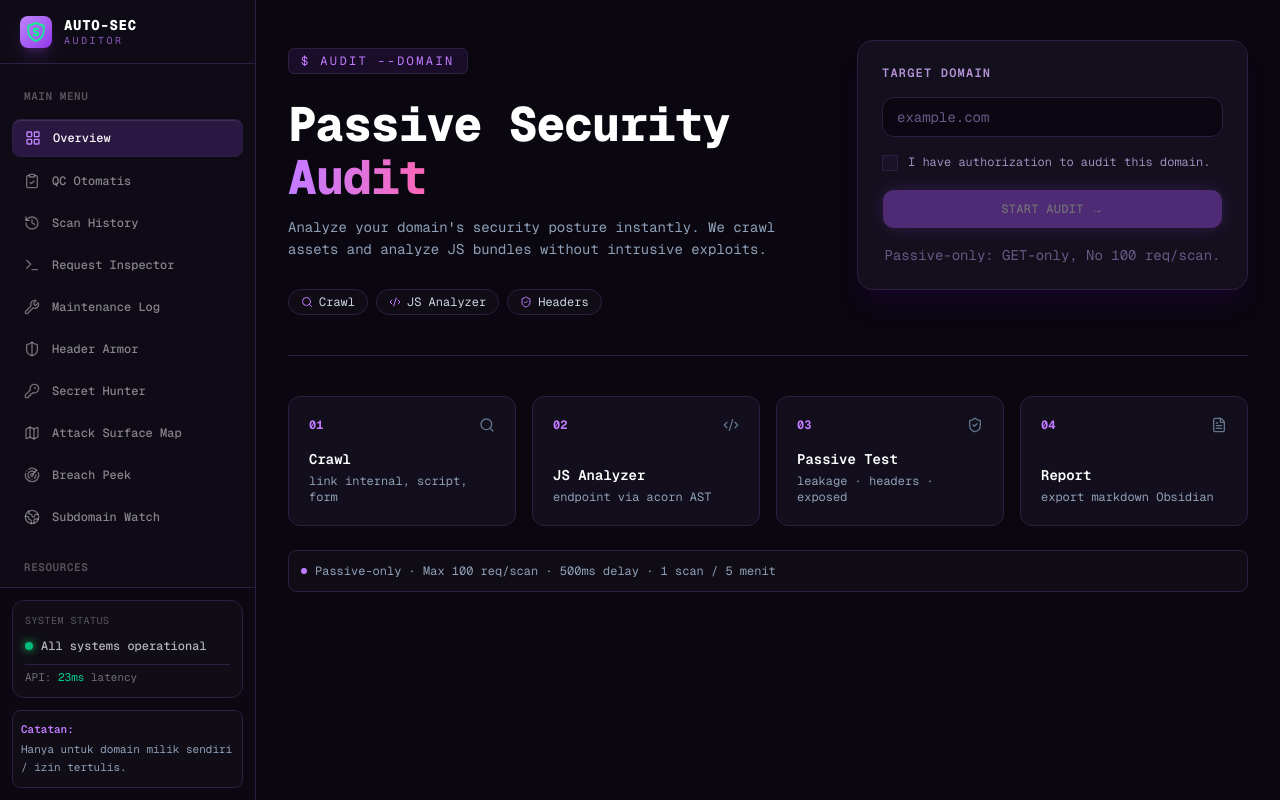
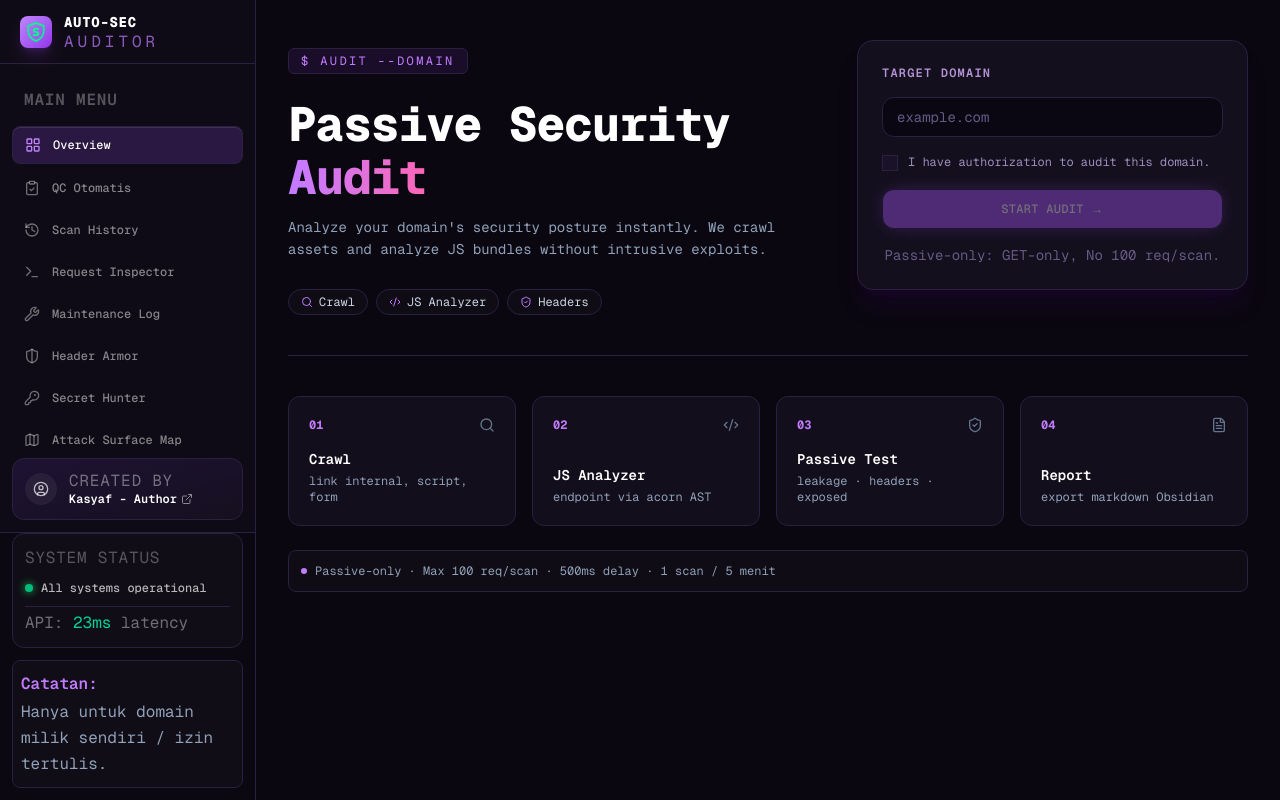
Before and after one commit to MeledakCik/audit-otomatis, a Next.js app: page / in a window 1280 px wide. Built offline with nearby package versions, Linux system fonts and the light colour scheme.

Commit message:
sadasdasds

```diff
--- a/components/app-sidebar.tsx
+++ b/components/app-sidebar.tsx
@@ -15,9 +15,12 @@ import {
   Map,
   Radar,
   Globe2,
+  ExternalLink,
+  UserCircle,
 } from "lucide-react";
 import { cn } from "@/lib/utils";
 import Image from "next/image";
+
 const MAIN = [
   { label: "Overview", icon: LayoutGrid, href: "/" },
   { label: "QC Otomatis", icon: ClipboardCheck, href: "/qc" },
@@ -55,7 +58,7 @@ export function AppSidebar() {
           <div className="text-sm font-extrabold tracking-wider text-white">
             AUTO-SEC
           </div>
-          <div className="text-[10px] font-mono tracking-[0.25em] text-purple-400/70">
+          <div className="text- font-mono tracking-[0.25em] text-purple-400/70">
             AUDITOR
           </div>
         </div>
@@ -63,7 +66,7 @@ export function AppSidebar() {
 
       <div className="flex-1 px-3 py-6 space-y-6 overflow-y-auto">
         <div className="space-y-1.5">
-          <div className="px-3 pb-2 text-[11px] font-mono font-semibold tracking-wider text-white/30 uppercase">
+          <div className="px-3 pb-2 text- font-mono font-semibold tracking-wider text-white/30 uppercase">
             Main Menu
           </div>
           {MAIN.map((i) => {
@@ -75,7 +78,7 @@ export function AppSidebar() {
                 className={cn(
                   "flex items-center gap-3 rounded-lg px-3 py-2.5 text-xs font-mono transition-all group",
                   active
-                    ? "bg-[#2a1842] text-white shadow-[inset_0_1px_0_0_rgba(255,255,255,0.1)] border border-purple-500/20"
+                   ? "bg-[#2a1842] text-white shadow-[inset_0_1px_0_0_rgba(255,255,255,0.1)] border border-purple-500/20"
                     : "text-white/50 hover:text-white hover:bg-white/[0.04]",
                 )}
               >
@@ -83,7 +86,7 @@ export function AppSidebar() {
                   className={cn(
                     "h-4 w-4 transition-colors",
                     active
-                      ? "text-[#c084fc]"
+                     ? "text-[#c084fc]"
                       : "text-white/40 group-hover:text-white/70",
                   )}
                 />
@@ -94,7 +97,7 @@ export function AppSidebar() {
         </div>
 
         <div className="space-y-1.5">
-          <div className="px-3 pb-2 text-[11px] font-mono font-semibold tracking-wider text-white/30 uppercase">
+          <div className="px-3 pb-2 text- font-mono font-semibold tracking-wider text-white/30 uppercase">
             Resources
           </div>
           {RESOURCES.map((i) => {
@@ -106,7 +109,7 @@ export function AppSidebar() {
                 className={cn(
                   "flex items-center gap-3 rounded-lg px-3 py-2.5 text-xs font-mono transition-all group",
                   active
-                    ? "bg-[#2a1842] text-white shadow-[inset_0_1px_0_0_rgba(255,255,255,0.1)] border border-purple-500/20"
+                   ? "bg-[#2a1842] text-white shadow-[inset_0_1px_0_0_rgba(255,255,255,0.1)] border border-purple-500/20"
                     : "text-white/50 hover:text-white hover:bg-white/[0.04]",
                 )}
               >
@@ -114,7 +117,7 @@ export function AppSidebar() {
                   className={cn(
                     "h-4 w-4 transition-colors",
                     active
-                      ? "text-[#c084fc]"
+                     ? "text-[#c084fc]"
                       : "text-white/40 group-hover:text-white/70",
                   )}
                 />
@@ -125,21 +128,43 @@ export function AppSidebar() {
         </div>
       </div>
 
-      <div className="p-3 mt-auto border-t border-white/[0.04] bg-black/20">
+      <div className="p-3 space-y-3">
+        <a
+          href="https://kasyaf-cv.my.id"
+          target="_blank"
+          rel="noopener noreferrer"
+          className="flex items-center gap-3 rounded-xl border border-purple-500/20 bg-gradient-to-br from-[#1e1233] to-[#15101f] px-3 py-3 group hover:border-purple-500/40 hover:from-[#261845] hover:to-[#1a142e] transition-all"
+        >
+          <div className="h-8 w-8 grid place-items-center rounded-full bg-white/[0.06] border border-white/[0.08] group-hover:bg-purple-500/20 transition-colors">
+            <UserCircle className="h-4 w-4 text-white/70 group-hover:text-purple-300" />
+          </div>
+          <div className="flex-1 leading-tight">
+            <div className="text- font-mono tracking-wider text-white/40 uppercase">
+              Created By
+            </div>
+            <div className="text-xs font-semibold text-white group-hover:text-purple-200 flex items-center gap-1">
+              Kasyaf - Author
+              <ExternalLink className="h-3 w-3 opacity-50 group-hover:opacity-100" />
+            </div>
+          </div>
+        </a>
+      </div>
+
+      <div className="p-3 pt-0 mt-auto border-t border-white/[0.04] bg-black/20">
         <div className="rounded-xl border border-white/[0.06] bg-white/[0.02] p-3 space-y-2.5">
-          <div className="text-[10px] font-mono tracking-wider text-white/30 uppercase">
+          <div className="text- font-mono tracking-wider text-white/30 uppercase">
             System Status
           </div>
           <div className="flex items-center gap-2 text-xs text-white/70 font-medium">
             <span className="h-2 w-2 rounded-full bg-emerald-500 shadow-[0_0_8px_0_#22c55e] animate-pulse" />
             All systems operational
           </div>
-          <div className="text-[11px] font-mono text-white/40 pt-1 border-t border-white/[0.04]">
+          <div className="text- font-mono text-white/40 pt-1 border-t border-white/[0.04]">
             API: <span className="text-emerald-400">23ms</span> latency
           </div>
         </div>
 
-        <div className="mt-3 px-2 text-[11px] font-mono leading-relaxed text-slate-400 bg-white/[0.02] p-2.5 rounded-lg border border-white/[0.04]">
+        <div className="mt-3 px-2 text- font-mono leading-relaxed text-slate-400 bg-white/[0.02] p-2.5 rounded-lg border border-white/[0.04]">
           <span className="text-purple-400 font-semibold block mb-0.5">
             Catatan:
           </span>
```
